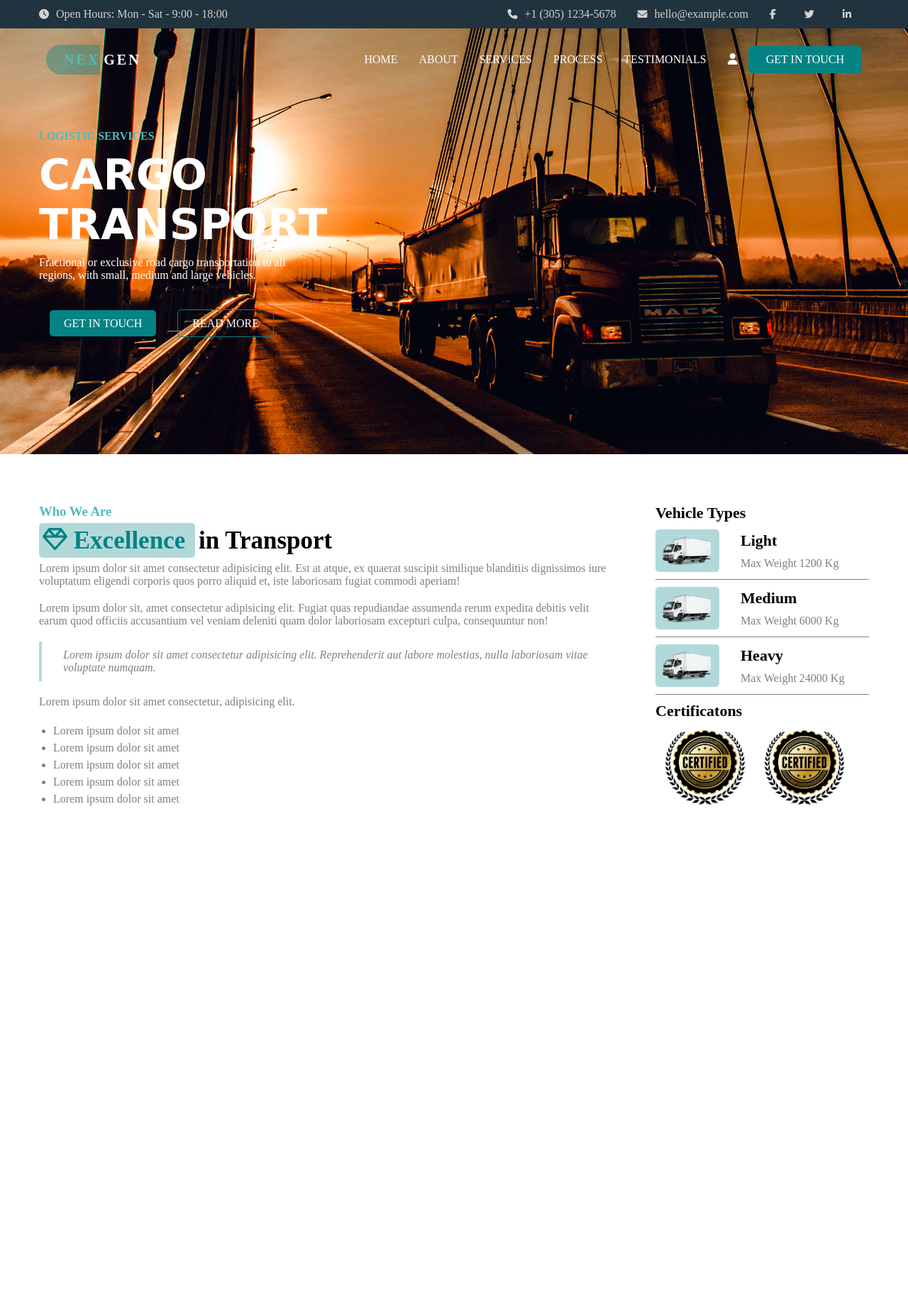
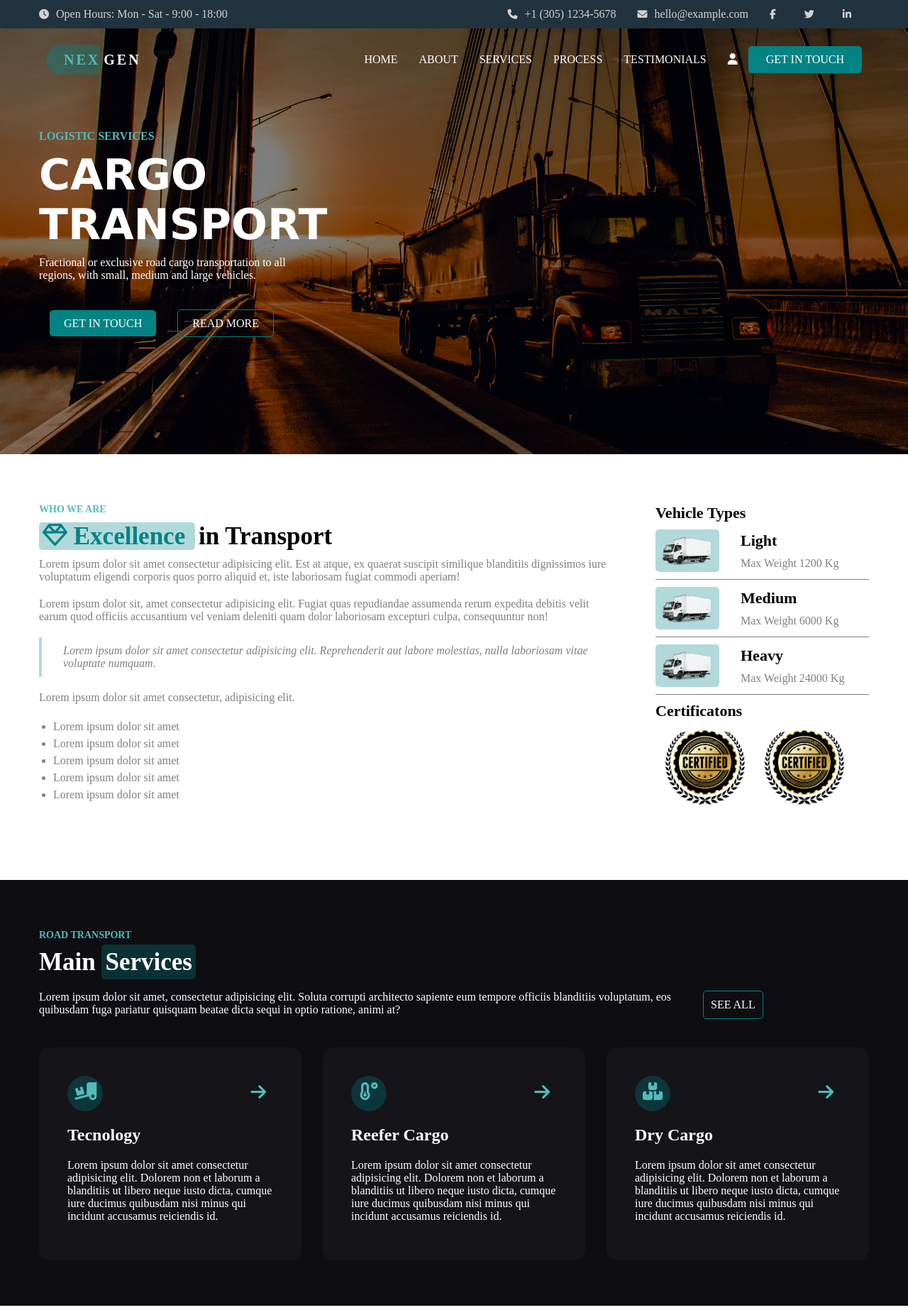
Before and after one commit to Wolf-23/proj-html-vuejs, a Vue app: page / in a window 1280 px wide. Shown: the whole page at 71% size. Before the commit the page ends 1240 px from the top, so only its background shows below. Built offline with nearby package versions, Linux system fonts and the light colour scheme.

Commit message:
Project: Section Services Done Add: GEstione dati Header Top tramite Object e Props

```diff
--- a/src/App.vue
+++ b/src/App.vue
@@ -1,6 +1,6 @@
 <template>
   <div id="app">
-    <MyHeader/>
+    <MyHeader :contacts="contacts"/>
     <MyMain/>
     <MyFooter/>
   </div>
@@ -17,33 +17,30 @@ export default {
     MyHeader,
     MyMain,
     MyFooter
+  },
+  data() {
+    return {
+      contacts: {
+        clock: {
+              icon: 'fa-solid fa-clock',
+              text: 'Open Hours: Mon - Sat - 9:00 - 18:00'
+          },
+        phone: {
+            icon: 'fa-solid fa-phone',
+            text: '+1 (305) 1234-5678'
+          },
+        email: {
+            icon: 'fa-solid fa-envelope',
+            text: 'hello@example.com'
+          },
+        maps: {
+            icon: 'fa-solid fa-location-dot',
+            text: 'Main Avenue, 987'
+          },
+        }
+    }
   }
-    //   contacts: {
-    //     clock: [
-    //       {
-    //           icon: 'fa-solid fa-clock',
-    //           text: 'Open Hours: Mon - Sat - 9:00 - 18:00'
-    //       }
-    //     ],
-    //     phone: [
-    //       {
-    //         icon: 'fa-solid fa-phone',
-    //         text: '+1 (305) 1234-5678'
-    //       }
-    //     ],
-    //     email: [
-    //       {
-    //         icon: 'fa-solid fa-envelope',
-    //         text: 'hello@example.com'
-    //       }
-    //     ],
-    //     maps: [
-    //       {
-    //         icon: 'fa-solid fa-location-dot',
-    //         text: 'Main Avenue, 987'
-    //       }
-    //     ],
-    //     }
+
   }
 </script>
 
--- a/src/components/MyHeader.vue
+++ b/src/components/MyHeader.vue
@@ -1,6 +1,6 @@
 <template>
   <header>
-    <MyHeaderTop/>
+    <MyHeaderTop :contacts="contacts"/>
     <MyHeaderBottom/>
   </header>
 </template>
@@ -9,11 +9,14 @@
 import MyHeaderTop from './MyHeaderTop.vue';
 import MyHeaderBottom from './MyHeaderBottom.vue';
 export default {
-    name: "MyHeader",
-    components: {
-        MyHeaderTop,
-        MyHeaderBottom
-    }
+  name: "MyHeader",
+  components: {
+    MyHeaderTop,
+    MyHeaderBottom
+  },
+  props: {
+    contacts: Object
+  }
 }
 </script>
 
--- a/src/components/MyHeaderBottom.vue
+++ b/src/components/MyHeaderBottom.vue
@@ -73,11 +73,23 @@
         background-repeat: no-repeat;
         height: 600px;
         position: relative;
+        &::after {
+            content: '';
+            width: 100%;
+            height: 100%;
+            position: absolute;
+            top: 0;
+            left: 0;
+            background-color: rgba($color: #000000, $alpha: 0.5);
+            z-index: 0;
+        }
         nav {
             display: flex;
             justify-content: space-between;
             align-items: center;
             padding: 25px 10px 0;
+            z-index: 10;
+            position: relative;
             .brand {
                 font-size: 20px;
                 letter-spacing: 3px;
@@ -109,6 +121,8 @@
         .my-text {
             padding-top: 80px;
             width: 30%;
+            z-index: 10;
+            position: relative;
             h4 {
                 color: $brandColorLight;
                 text-transform: uppercase;
--- a/src/components/MyHeaderTop.vue
+++ b/src/components/MyHeaderTop.vue
@@ -3,17 +3,17 @@
         <div class="container">
             <!-- Possibilità di recuperare i valori da un Array per essere riutilizzabili  -->
             <div class="open">
-                <i class="fa-solid fa-clock"></i>
-                <span>Open Hours: Mon - Sat - 9:00 - 18:00</span>
+                <i :class="contacts.clock.icon"></i>
+                <span>{{contacts.clock.text}}</span>
             </div>
             <div class="right">
                 <div class="phone-number">
-                    <i class="fa-solid fa-phone"></i>
-                    <span>+1 (305) 1234-5678</span>
+                    <i :class="contacts.phone.icon"></i>
+                    <span>{{contacts.phone.text}}</span>
                 </div>
                 <div class="email">
-                    <i class="fa-solid fa-envelope"></i>
-                    <span>hello@example.com</span>
+                    <i :class="contacts.email.icon"></i>
+                    <span>{{contacts.email.text}}</span>
                 </div>
                 <div><i class="fa-brands fa-facebook-f"></i></div>
                 <div><i class="fa-brands fa-twitter"></i></div>
@@ -26,6 +26,9 @@
   <script>
   export default {
       name: 'MyHeaderTop',
+      props: {
+            contacts: Object
+        }
     }
   </script>
 
--- /dev/null
+++ b/src/components/MyLogistical.vue
@@ -0,0 +1,15 @@
+<template>
+  <section>
+
+  </section>
+</template>
+
+<script>
+export default {
+    name: 'MyLogistical'
+}
+</script>
+
+<style lang="scss" scoped>
+
+</style>>
--- a/src/components/MyMain.vue
+++ b/src/components/MyMain.vue
@@ -1,17 +1,23 @@
 <template>
   <main>
     <MyWhoWeAre/>
+    <MyServices/>
+    <MyLogistical/>
   </main>
 </template>
 
 <script>
-import MyWhoWeAre from './MyWhoWeAre.vue';
-export default {
+  import MyWhoWeAre from './MyWhoWeAre.vue';
+  import MyServices from './MyServices.vue';
+import MyLogistical from './MyLogistical.vue';
+  export default {
     name: "MyMain",
     components: {
-      MyWhoWeAre
-    }
+    MyWhoWeAre,
+    MyServices,
+    MyLogistical
 }
+  }
 </script>
 
 <style lang="scss">
--- /dev/null
+++ b/src/components/MyServices.vue
@@ -0,0 +1,133 @@
+<template>
+    <section>
+        <div class="container">
+            <h3>Road Transport</h3>
+            <h2>
+                <span>
+                    Main
+                </span>
+                <span class="bg-green">
+                    Services
+                </span>
+            </h2>
+            <div class="services-parag">
+                <p>Lorem ipsum dolor sit amet, consectetur adipisicing elit. Soluta corrupti architecto sapiente eum tempore officiis blanditiis voluptatum, eos quibusdam fuga pariatur quisquam beatae dicta sequi in optio ratione, animi at?</p>
+                <a href="#" class="my-empty-btn">SEE ALL</a>
+            </div>
+            <!-- Possibilità di renderlo un unico componente -->
+            <div class="cards">
+                <div class="card">
+                    <div class="icon-bg">
+                        <i class="fa-solid fa-truck-ramp-box"></i>
+                    </div>
+                    <h4>Tecnology</h4>
+                    <p>Lorem ipsum dolor sit amet consectetur adipisicing elit. Dolorem non et laborum a blanditiis ut libero neque iusto dicta, cumque iure ducimus quibusdam nisi minus qui incidunt accusamus reiciendis id.</p>
+                    <div class="arrow">
+                        <i class="fa-solid fa-arrow-right"></i>
+                    </div>
+                </div>
+
+                <div class="card centred-card">
+                    <div class="icon-bg">
+                        <i class="fa-solid fa-temperature-low"></i>
+                    </div>
+                    <h4>Reefer Cargo</h4>
+                    <p>Lorem ipsum dolor sit amet consectetur adipisicing elit. Dolorem non et laborum a blanditiis ut libero neque iusto dicta, cumque iure ducimus quibusdam nisi minus qui incidunt accusamus reiciendis id.</p>
+                    <div class="arrow">
+                        <i class="fa-solid fa-arrow-right"></i>
+                    </div>
+                </div>
+                <div class="card">
+                    <div class="icon-bg">
+                        <i class="fa-solid fa-boxes-stacked"></i>
+                    </div>
+                    <h4>Dry Cargo</h4>
+                    <p>Lorem ipsum dolor sit amet consectetur adipisicing elit. Dolorem non et laborum a blanditiis ut libero neque iusto dicta, cumque iure ducimus quibusdam nisi minus qui incidunt accusamus reiciendis id.</p>
+                    <div class="arrow">
+                        <i class="fa-solid fa-arrow-right"></i>
+                    </div>
+                </div>
+            </div>
+        </div>
+    </section>
+</template>
+
+<script>
+  export default {
+      name: "MyServices",
+
+    }
+</script>
+
+<style scoped lang="scss">
+    @import '../styles/vars.scss';
+  section {
+    height: 600px;
+    background-color: #0e0e12;
+    .container {
+        padding: 70px 0;
+        h3 {
+            color: $brandColorLight;
+            text-transform: uppercase;
+            font-size: 14px;
+            padding-bottom: 10px;
+        }
+        h2 {
+            font-size: 35px;
+            padding-bottom: 20px;
+            span {
+                color: #fff;
+            }
+        }
+        .services-parag {
+            display: flex;
+            padding-bottom: 40px;
+            p {
+                width: 80%;
+                color: #fff;
+            }
+        }
+        .cards {
+            width: 100%;
+            display: flex;
+            .card {
+                background-color: #141419;
+                height: 300px;
+                width: calc(100% / 3);
+                padding: 40px;
+                border-radius: 15px;
+                position: relative;
+                .icon-bg {
+                    background-color: rgba(3, 131, 132, 0.3);;
+                    width: 50px;
+                    height: 50px;
+                    border-radius: 50%;
+                    line-height: 25px;
+                    text-align: center;
+                    padding: 10px;
+                    font-size: 25px;
+                    color: $brandColorLight;
+                }
+                h4 {
+                    padding: 20px 0;
+                    color: #fff;
+                    font-size: 24px;
+                }
+                p {
+                    color: #fff;
+                }
+                .arrow {
+                    color:  $brandColorLight;
+                    position: absolute;
+                    top: 50px;
+                    right: 50px;
+                    font-size: 25px;
+                }
+            }
+            .centred-card {
+                margin: 0 30px;
+            }
+        }
+    }
+  }
+</style>
--- a/src/components/MyWhoWeAre.vue
+++ b/src/components/MyWhoWeAre.vue
@@ -4,7 +4,7 @@
         <div class="left">
             <h3>Who We Are</h3>
             <h2>
-                <span class="excellence">
+                <span class="bg-green">
                     <i class="fa-regular fa-gem"></i>
                     Excellence
                 </span>
@@ -76,18 +76,14 @@
                 h3 {
                     color: $brandColorLight;
                     padding-bottom: 10px;
+                    text-transform: uppercase;
+                    font-size: 14px;
                 }
                 h2 {
                     font-size: 35px;
                     padding-bottom: 10px;
                     span {
                         padding: 0 5px;
-                    }
-                    .excellence {
-                        color: $brandColorDark;
-                        background-color: rgba(3, 131, 132, 0.3);
-                        padding: 5px;
-                        border-radius: 5px;
                     }
                 }
                 p {
--- a/src/styles/general.scss
+++ b/src/styles/general.scss
@@ -24,3 +24,10 @@
 .my-empty-btn {
     border: 1px solid #038384;
 }
+
+.bg-green {
+    color: #038384;
+    background-color: rgba(3, 131, 132, 0.3);
+    padding: 5px;
+    border-radius: 5px;
+}
```
